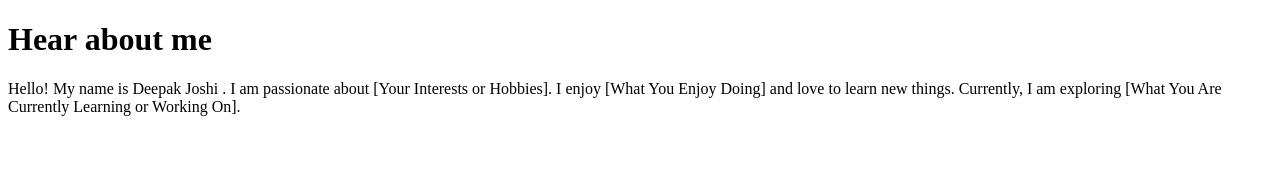
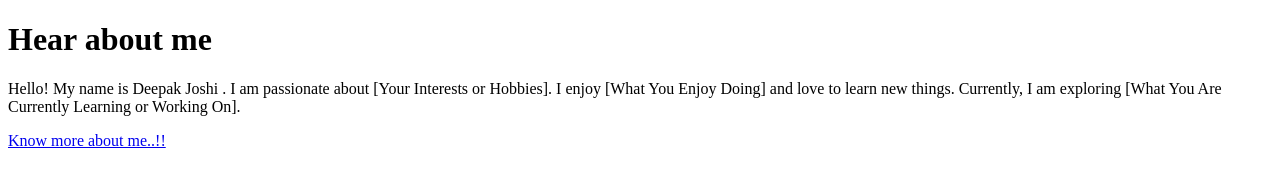
Before and after one commit to Joshideepak806/my-portfolio, a plain HTML site: page about.html in a window 1280 px wide. Drawn offline with Linux system fonts and the light colour scheme.

Commit message:
commit the changes

```diff
--- a/about.html
+++ b/about.html
@@ -6,5 +6,6 @@
 <body>
     <h1>Hear about me</h1>
     <p>Hello! My name is Deepak Joshi . I am passionate about [Your Interests or Hobbies]. I enjoy [What You Enjoy Doing] and love to learn new things. Currently, I am exploring [What You Are Currently Learning or Working On].</p>
+    <a href=index.html"> Know more about me..!!
 </body>
 </html>
```
Also changed, not shown: index.html (+1 -0 lines).
